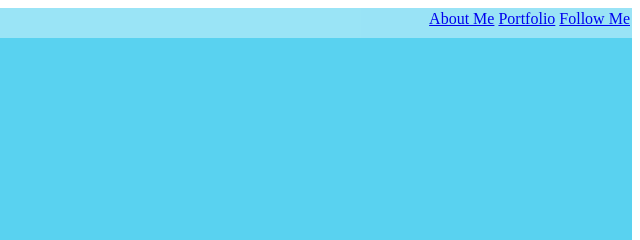
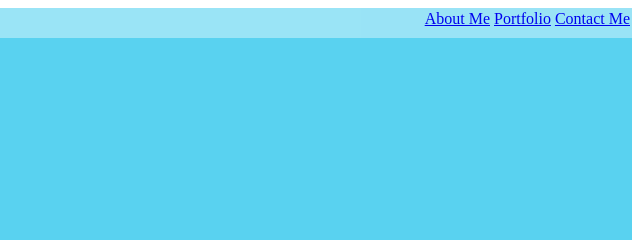
Before and after one commit to sarahzinger/portfolio, a plain HTML site: page index.html in a window 1280 px wide. Shown: the top 240 px of the page, 640-1280 px from the left. Drawn offline with Linux system fonts and the light colour scheme; a web font is replaced by a local one.

Commit message:
consistency

```diff
--- a/index.html
+++ b/index.html
@@ -11,7 +11,7 @@
 		<nav>
 			<a href="#section2">About Me</a>
 			<a href="#section3">Portfolio</a>
-			<a href="#section4">Follow Me</a>
+			<a href="#section4">Contact Me</a>
 		</nav>
 		<img id="me" src="me.jpeg">
 		<h1>Hi there. I'm Sarah.</h1>
```
